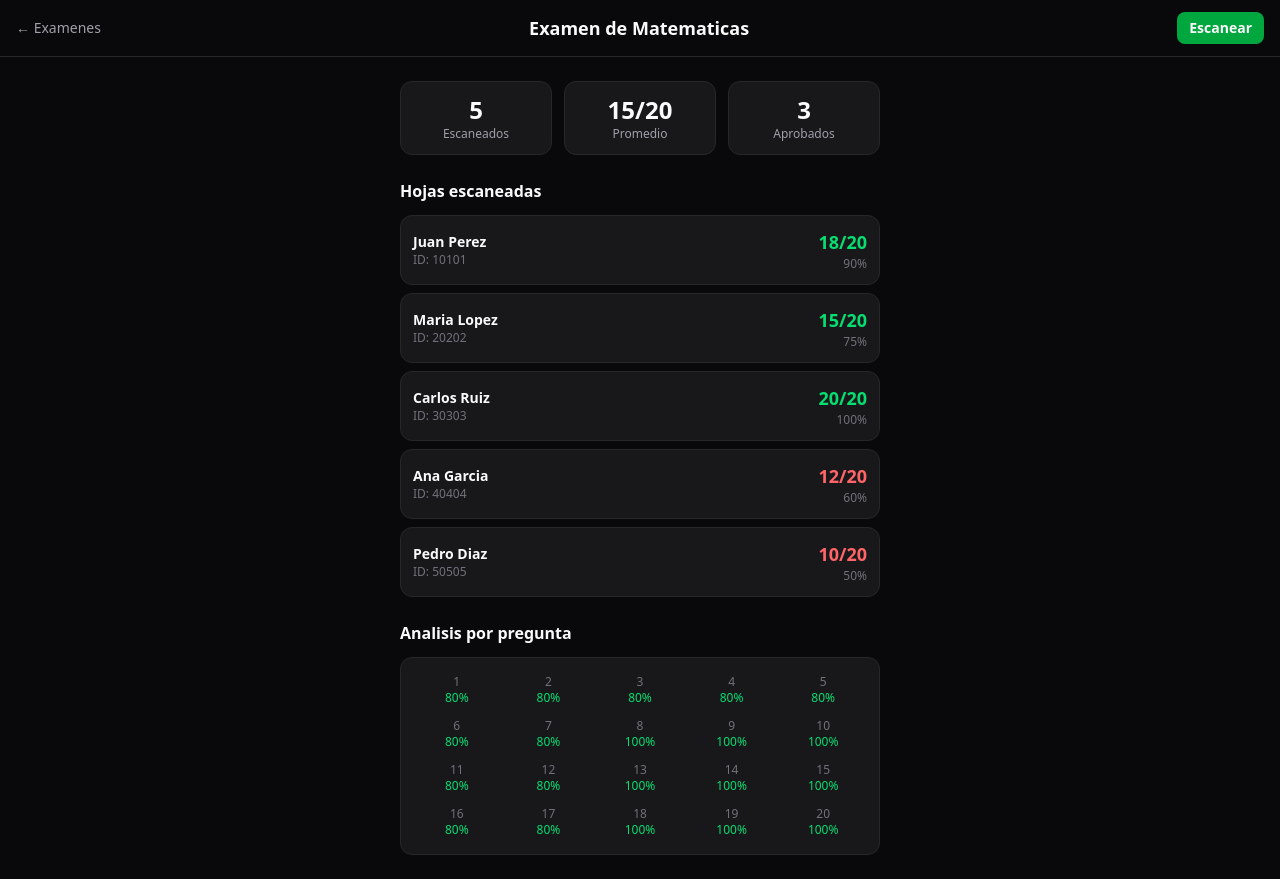
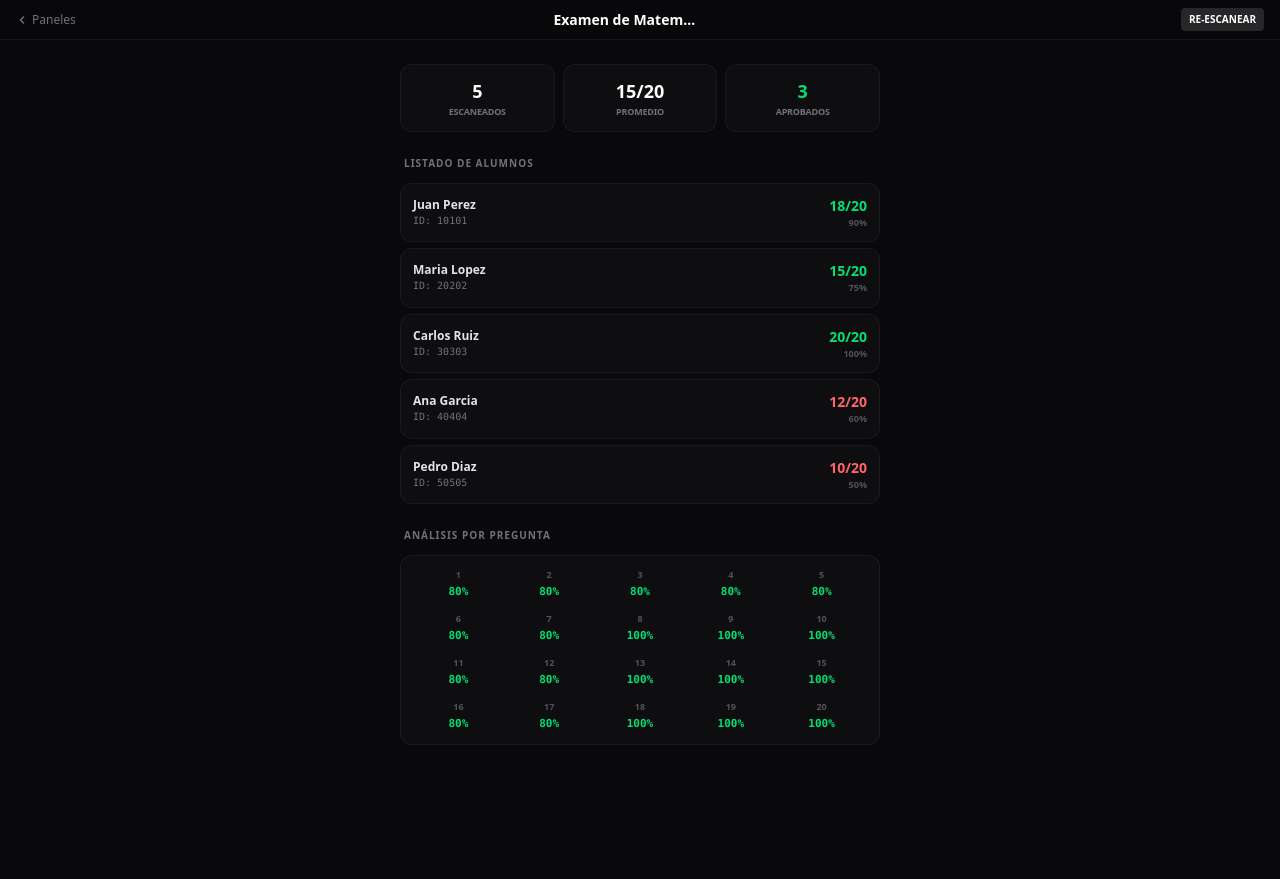
Before and after one commit to oscraft2/tuLector, a Next.js app: page /results in a window 1280 px wide. After the commit the page ends 800 px from the top, so only its background shows below. Built offline with nearby package versions, Linux system fonts and the light colour scheme.

Commit message:
Refactor: Move settings, polish UI, and fix build types

```diff
--- a/src/app/results/page.tsx
+++ b/src/app/results/page.tsx
@@ -5,7 +5,7 @@ import { useSearchParams } from "next/navigation";
 import Link from "next/link";
 
 const DEMO_RESULTS = {
-  title: "Examen de Matematicas",
+  title: "Examen de Matemáticas",
   answerKey: "A,C,B,E,D,A,B,C,D,E,A,C,B,E,D,A,B,C,D,E",
   papers: [
     { student: "Juan Perez", id: "10101", score: 18, total: 20, answers: "A,C,B,E,D,A,B,C,D,E,A,C,B,E,D,B,B,C,D,E" },
@@ -17,56 +17,44 @@ const DEMO_RESULTS = {
 };
 
 function ResultsContent() {
-  const params = useSearchParams();
   const data = DEMO_RESULTS;
   const avg = Math.round(data.papers.reduce((s, p) => s + p.score, 0) / data.papers.length);
 
   return (
-    <div className="min-h-screen flex flex-col">
-      <header className="flex items-center justify-between px-4 py-3 border-b border-zinc-800">
-        <Link href="/dashboard" className="text-sm text-zinc-400 hover:text-white">&larr; Examenes</Link>
-        <h1 className="text-lg font-bold truncate">{data.title}</h1>
-        <Link href="/scan" className="px-3 py-1.5 bg-green-600 rounded-lg text-sm font-semibold hover:bg-green-500">
-          Escanear
+    <div className="min-h-screen bg-zinc-950 text-white flex flex-col font-sans">
+      <header className="flex items-center justify-between px-4 py-2 border-b border-zinc-900 bg-zinc-950/50 backdrop-blur-md sticky top-0 z-10">
+        <Link href="/dashboard" className="text-xs text-zinc-500 hover:text-white transition flex items-center gap-1">
+          <ArrowLeftIcon /> Paneles
+        </Link>
+        <h1 className="text-sm font-bold truncate max-w-[150px]">{data.title}</h1>
+        <Link href="/scan" className="text-[10px] font-bold bg-zinc-800 hover:bg-zinc-700 px-2 py-1 rounded transition">
+          RE-ESCANEAR
         </Link>
       </header>
 
       <main className="flex-1 max-w-lg mx-auto w-full px-4 py-6 space-y-6">
-        <div className="grid grid-cols-3 gap-3">
-          <div className="bg-zinc-900 border border-zinc-800 rounded-xl p-3 text-center">
-            <div className="text-2xl font-bold">{data.papers.length}</div>
-            <div className="text-xs text-zinc-400">Escaneados</div>
-          </div>
-          <div className="bg-zinc-900 border border-zinc-800 rounded-xl p-3 text-center">
-            <div className="text-2xl font-bold">{avg}/20</div>
-            <div className="text-xs text-zinc-400">Promedio</div>
-          </div>
-          <div className="bg-zinc-900 border border-zinc-800 rounded-xl p-3 text-center">
-            <div className="text-2xl font-bold">
-              {data.papers.filter((p) => p.score >= 14).length}
-            </div>
-            <div className="text-xs text-zinc-400">Aprobados</div>
-          </div>
+        <div className="grid grid-cols-3 gap-2">
+          <StatCard label="Escaneados" value={data.papers.length} />
+          <StatCard label="Promedio" value={`${avg}/20`} />
+          <StatCard label="Aprobados" value={data.papers.filter((p) => p.score >= 14).length} color="text-green-400" />
         </div>
 
         <div>
-          <h2 className="font-semibold mb-3">Hojas escaneadas</h2>
-          <div className="space-y-2">
+          <h2 className="text-[10px] font-bold text-zinc-500 uppercase tracking-widest mb-3 ml-1">Listado de Alumnos</h2>
+          <div className="space-y-1.5">
             {data.papers.map((paper, i) => (
-              <div key={i} className="bg-zinc-900 border border-zinc-800 rounded-xl p-3">
-                <div className="flex justify-between items-center">
+              <div key={i} className="bg-zinc-900/40 border border-zinc-800/50 rounded-xl p-3 flex justify-between items-center group hover:border-zinc-700 transition">
                 <div>
-                    <p className="font-semibold text-sm">{paper.student}</p>
-                    <p className="text-xs text-zinc-500">ID: {paper.id}</p>
+                  <p className="font-semibold text-xs text-zinc-200">{paper.student}</p>
+                  <p className="text-[10px] text-zinc-500 font-mono">ID: {paper.id}</p>
                 </div>
                 <div className="text-right">
-                    <p className={`text-lg font-bold ${paper.score >= 14 ? "text-green-400" : "text-red-400"}`}>
+                  <p className={`text-sm font-bold ${paper.score >= 14 ? "text-green-400" : "text-red-400"}`}>
                     {paper.score}/{paper.total}
                   </p>
-                    <p className="text-xs text-zinc-500">
+                  <p className="text-[9px] text-zinc-600 font-bold">
                     {Math.round((paper.score / paper.total) * 100)}%
                   </p>
-                  </div>
                 </div>
               </div>
             ))}
@@ -74,9 +62,9 @@ function ResultsContent() {
         </div>
 
         <div>
-          <h2 className="font-semibold mb-3">Analisis por pregunta</h2>
-          <div className="bg-zinc-900 border border-zinc-800 rounded-xl p-3">
-            <div className="grid grid-cols-5 gap-1">
+          <h2 className="text-[10px] font-bold text-zinc-500 uppercase tracking-widest mb-3 ml-1">Análisis por Pregunta</h2>
+          <div className="bg-zinc-900/40 border border-zinc-800/50 rounded-xl p-3">
+            <div className="grid grid-cols-5 gap-y-3">
               {Array.from({ length: 20 }, (_, i) => {
                 const correct = data.papers.filter((p) => {
                   const ans = p.answers.split(",")[i];
@@ -84,11 +72,11 @@ function ResultsContent() {
                   return ans === key;
                 }).length;
                 const pct = Math.round((correct / data.papers.length) * 100);
-                const color = pct >= 80 ? "text-green-400" : pct >= 50 ? "text-yellow-400" : "text-red-400";
+                const color = pct >= 80 ? "text-green-400" : pct >= 50 ? "text-yellow-500" : "text-red-400";
                 return (
-                  <div key={i} className="text-center py-1 text-xs">
-                    <div className="text-zinc-500">{i + 1}</div>
-                    <div className={color}>{pct}%</div>
+                  <div key={i} className="text-center">
+                    <div className="text-[9px] text-zinc-600 font-bold mb-0.5">{i + 1}</div>
+                    <div className={`text-[11px] font-mono font-bold ${color}`}>{pct}%</div>
                   </div>
                 );
               })}
@@ -100,9 +88,26 @@ function ResultsContent() {
   );
 }
 
+function StatCard({ label, value, color = "text-white" }: { label: string; value: string | number; color?: string }) {
+  return (
+    <div className="bg-zinc-900/40 border border-zinc-800/50 rounded-xl p-3 text-center">
+      <div className={`text-lg font-bold ${color}`}>{value}</div>
+      <div className="text-[9px] text-zinc-500 font-bold uppercase tracking-tight">{label}</div>
+    </div>
+  );
+}
+
+function ArrowLeftIcon() {
+  return (
+    <svg xmlns="http://www.w3.org/2000/svg" width="12" height="12" viewBox="0 0 24 24" fill="none" stroke="currentColor" strokeWidth="3" strokeLinecap="round" strokeLinejoin="round">
+      <path d="m15 18-6-6 6-6"/>
+    </svg>
+  );
+}
+
 export default function ResultsPage() {
   return (
-    <Suspense fallback={<div className="min-h-screen flex items-center justify-center text-zinc-400">Cargando...</div>}>
+    <Suspense fallback={<div className="min-h-screen bg-zinc-950 flex items-center justify-center text-zinc-600 text-xs font-bold animate-pulse">CARGANDO...</div>}>
       <ResultsContent />
     </Suspense>
   );
--- /dev/null
+++ b/src/app/settings/page.tsx
@@ -0,0 +1,79 @@
+"use client";
+
+import { useState } from "react";
+import Link from "next/link";
+
+export default function SettingsPage() {
+  const [courses, setCourses] = useState([
+    { id: "1", name: "1° Medio A" },
+    { id: "2", name: "2° Medio B" },
+  ]);
+  const [newCourse, setNewCourse] = useState("");
+
+  const addCourse = () => {
+    if (!newCourse.trim()) return;
+    setCourses([...courses, { id: Date.now().toString(), name: newCourse }]);
+    setNewCourse("");
+  };
+
+  return (
+    <div className="min-h-screen bg-zinc-950 text-white">
+      <header className="flex items-center justify-between px-4 py-3 border-b border-zinc-800">
+        <Link href="/dashboard" className="text-sm text-zinc-400 hover:text-white">&larr; Volver</Link>
+        <h1 className="text-base font-bold">Configuración</h1>
+        <div className="w-8" />
+      </header>
+
+      <main className="max-w-lg mx-auto p-4 space-y-6">
+        <section className="space-y-4">
+          <h2 className="text-sm font-semibold text-zinc-500 uppercase tracking-wider">Gestión de Cursos</h2>
+
+          <div className="flex gap-2">
+            <input
+              type="text"
+              value={newCourse}
+              onChange={(e) => setNewCourse(e.target.value)}
+              placeholder="Nombre del nuevo curso..."
+              className="flex-1 bg-zinc-900 border border-zinc-800 rounded-lg px-3 py-2 text-sm focus:outline-none focus:ring-1 focus:ring-green-500"
+            />
+            <button
+              onClick={addCourse}
+              className="bg-green-600 hover:bg-green-500 px-4 py-2 rounded-lg text-sm font-semibold transition"
+            >
+              Añadir
+            </button>
+          </div>
+
+          <div className="bg-zinc-900 border border-zinc-800 rounded-xl overflow-hidden">
+            {courses.map((c, i) => (
+              <div
+                key={c.id}
+                className={`flex justify-between items-center p-3 text-sm ${
+                  i !== courses.length - 1 ? "border-b border-zinc-800" : ""
+                }`}
+              >
+                <span>{c.name}</span>
+                <button className="text-zinc-500 hover:text-red-400">Eliminar</button>
+              </div>
+            ))}
+          </div>
+        </section>
+
+        <section className="space-y-4">
+          <h2 className="text-sm font-semibold text-zinc-500 uppercase tracking-wider">Sistema</h2>
+          <div className="bg-zinc-900 border border-zinc-800 rounded-xl p-4 space-y-4">
+            <div className="flex justify-between items-center">
+              <div>
+                <p className="text-sm font-medium">Modo Offline</p>
+                <p className="text-xs text-zinc-500">Guardar escaneos localmente</p>
+              </div>
+              <div className="w-10 h-6 bg-green-600 rounded-full relative">
+                <div className="absolute right-1 top-1 w-4 h-4 bg-white rounded-full" />
+              </div>
+            </div>
+          </div>
+        </section>
+      </main>
+    </div>
+  );
+}
```
Also changed, not shown: src/app/dashboard/page.tsx (+35 -23 lines), src/app/scan/page.tsx (+53 -66 lines). Lines whose indentation alone changed are shown as unchanged.
